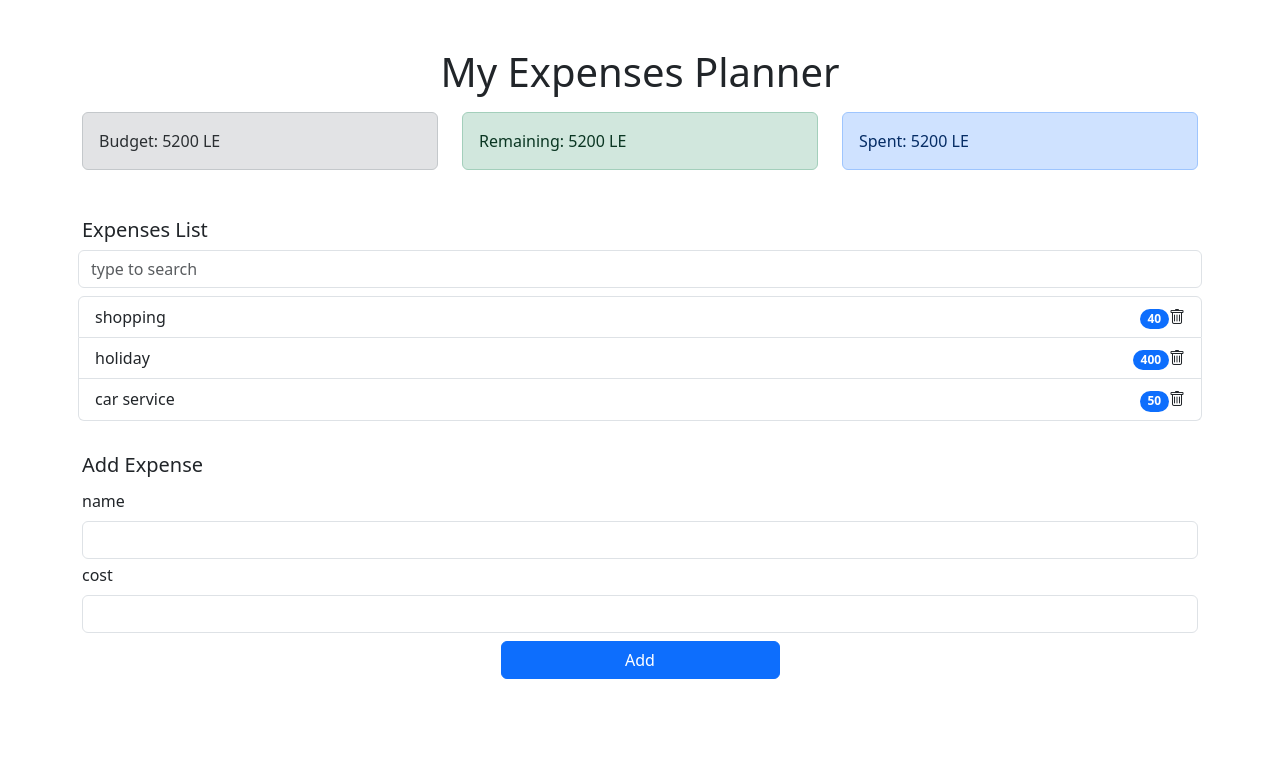
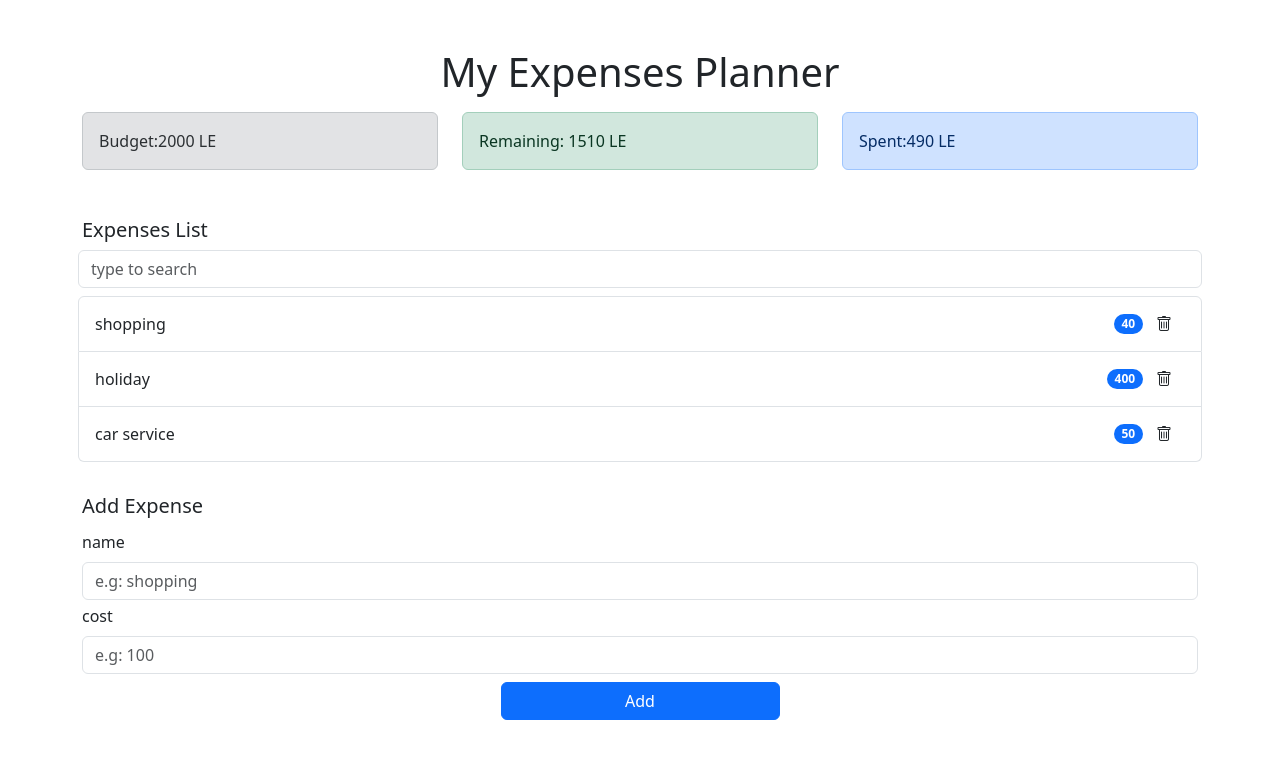
Before and after one commit to manaressam9/reactproj, a React app: page / in a window 1280 px wide. Shown: the top 758 px of the page. Built offline with nearby package versions, Linux system fonts and the light colour scheme.

Commit message:
using useContext()  to store& update& delte global inital state

```diff
--- a/package.json
+++ b/package.json
@@ -29,6 +29,7 @@
     "css-loader": "^6.8.1",
     "react": "^18.2.0",
     "react-dom": "^18.2.0",
-    "style-loader": "^3.3.3"
+    "style-loader": "^3.3.3",
+    "uuid": "^9.0.0"
   }
 }
--- a/src/App.js
+++ b/src/App.js
@@ -4,10 +4,12 @@ import Remaining from "./component/Expense_Tracker/Remaining";
 import Spent from "./component/Expense_Tracker/Spent";
 import ExpenseSearch from "./component/Expense_Tracker/ExpenseSearch";
 import AddExpense from "./component/Expense_Tracker/AddExpense";
+import { AppProvider } from "./component/Expense_Tracker/context/AppContext";
 
 const App = () => {
    return (
-      <div className="container">
+      <AppProvider>
+         <div className="container">
        <h1 className="text-center mt-5">My Expenses Planner</h1>
         <div className="row mt-3">
           <div className="col-sm"><Budget /></div>
@@ -21,6 +23,7 @@ const App = () => {
          <AddExpense/>
         </div>
       </div>
+      </AppProvider>
    )
 }
 
--- a/src/component/Expense_Tracker/AddExpense.js
+++ b/src/component/Expense_Tracker/AddExpense.js
@@ -1,23 +1,43 @@
-import React from "react";
+import React, { useState, useContext } from "react";
+import { AppContext } from "./context/AppContext";
+import { v4 as uuidv4 } from "uuid";
 
 export default function AddExpense(){
+    const { dispatch } = useContext(AppContext);
 
+      const [name, setName] = useState('');
+      const [cost, setCost] = useState('');
+
+      const AddExpenseHandler = ()=>{
+
+        const expense = {
+            id : uuidv4(),
+            name: name,
+            cost: parseFloat(cost),
+        }
+       dispatch({
+            type: 'add',
+            payload: expense,
+        })
+      }
     return(
         <>
         <h5 className="mt-3"> Add Expense</h5>
+
         <div className="mt-1">
-        <label className="form-label" placeholder="shopping">name</label>
-        <input type="text" className="form-control" required='required'/>
+        <label className="form-label">name</label>
+        <input type="text" value={name} onChange={e => setName(e.target.value)} className="form-control" required='required'  placeholder="e.g: shopping"/>
         </div>
 
         <div className="mt-1">
         <label className="form-label" placeholder="100 ">cost</label>
-        <input type="text" className="form-control" required='required'/>
+        <input type="text" value={cost} onChange={e => setCost(e.target.value)}  className="form-control" required='required' placeholder="e.g: 100"/>
         </div>
         <div className="d-flex justify-content-center">
-        <button className="mt-2 btn btn-primary w-25 ">Add</button>
+        <button onClick={AddExpenseHandler} className="mt-2 btn btn-primary w-25 " >Add</button>
 
         </div>
+
         </>
     );
 }
--- a/src/component/Expense_Tracker/Budget.js
+++ b/src/component/Expense_Tracker/Budget.js
@@ -1,11 +1,12 @@
-import React from "react";
+import React, {useContext} from "react";
+import { AppContext } from "./context/AppContext";
 
 export default function Budget(){
-
+   const {budget} = useContext(AppContext);
     return(
         <>
         <div className="alert alert-secondary">
-            <span>Budget: 5200 LE</span>
+            <span>Budget:{budget} LE</span>
         </div>
         </>
     );
--- a/src/component/Expense_Tracker/ExpenseSearch.js
+++ b/src/component/Expense_Tracker/ExpenseSearch.js
@@ -1,12 +1,20 @@
-import React from "react";
+import React, { useContext } from "react";
+import { AppContext } from "./context/AppContext";
 
 const ExpenseSearch = () => {
 
-    const ExpensesList = [
+    /*const ExpensesList = [
         { id: 12, name: 'shopping', cost: 40 },
 		{ id: 13, name: 'holiday', cost: 400 },
 		{ id: 14, name: 'car service', cost: 50 },
-    ];
+    ];*/
+    const {expenses, dispatch} =  useContext(AppContext);
+    const deleteExpHandler =(id) =>{
+        dispatch({
+            type: 'delete',
+            payload:id,
+        })
+    }
     return (
         <>
             <h5 className="mt-3">Expenses List</h5>
@@ -15,7 +23,7 @@ const ExpenseSearch = () => {
             </div>
             <div className="mt-2 px-2">
             <ul className="list-group">
-            {ExpensesList.map(expense => (
+            {expenses.map(expense => (
                 <li key={expense.id} className="list-group-item d-flex justify-content-between align-items-center">
                     {expense.name}
                     <div>
@@ -23,7 +31,7 @@ const ExpenseSearch = () => {
                     {expense.cost}
                         </span>
 
-                        <i className="bi bi-trash"></i>
+                       <button onClick={() => {deleteExpHandler(expense.id)}} className="btn ">  <i className="bi bi-trash" ></i></button>
                     </div>
                 </li>
             ))}
--- a/src/component/Expense_Tracker/Remaining.js
+++ b/src/component/Expense_Tracker/Remaining.js
@@ -1,11 +1,19 @@
-import React from "react";
+import React, { useContext } from "react";
+import { AppContext } from "./context/AppContext";
 
 export default function Remaining(){
+    const {expenses, budget} = useContext(AppContext);
 
+    const spent = expenses.reduce((spent,item) => {
+        return ( spent += item.cost);
+    },0);
+
+    const alertType = spent > budget ? 'alert-danger': 'alert-success';
+    const remained = budget - spent;
     return(
         <>
-                <div className="alert alert-success">
-            <span>Remaining: 5200 LE</span>
+                <div className={`alert ${alertType} `}>
+            <span>Remaining: {remained} LE</span>
         </div>
         </>
     );
--- a/src/component/Expense_Tracker/Spent.js
+++ b/src/component/Expense_Tracker/Spent.js
@@ -1,11 +1,15 @@
-import React from "react";
+import React, { useContext } from "react";
+import { AppContext } from "./context/AppContext";
 
 export default function Spent(){
-
+    const {expenses} = useContext(AppContext);
+    const totalExp = expenses.reduce((total,item) => {
+        return( total += item.cost);
+    }, 0);
     return(
         <>
                 <div className="alert alert-primary">
-            <span>Spent: 5200 LE</span>
+            <span>Spent:{totalExp} LE</span>
         </div>
         </>
     );
--- /dev/null
+++ b/src/component/Expense_Tracker/context/AppContext.js
@@ -0,0 +1,54 @@
+//create global initial state
+
+import React, { createContext, useReducer } from "react";
+
+//reducer func of useReducer hook
+const AppReducer = (state, action)=>{
+switch(action.type){
+    case 'add':{
+        return{
+            ...state,
+            expenses:[...state.expenses, action.payload],
+        }
+    }
+    case 'delete':{
+        return {
+            ...state,
+            expenses: state.expenses.filter(expense => expense.id !== action.payload),
+        }
+    }
+    default:{
+        return state;
+    }
+}
+};
+const initialState = {
+    budget: 2000,
+    expenses: [
+        { id: 12, name: 'shopping', cost: 40 },
+		{ id: 13, name: 'holiday', cost: 400 },
+		{ id: 14, name: 'car service', cost: 50 },
+    ]
+};
+
+//export context object
+export const AppContext = createContext();
+
+//Add AppProvider: a component that wraps the components
+//which we want to pass the initial state to, used with useReducer
+//hook to actually store the global state
+
+export const AppProvider = (props) => {
+    const [state, dispatch] =  useReducer(AppReducer, initialState);
+    return(
+        <AppContext.Provider
+        value={{
+            budget: state.budget,
+            expenses: state.expenses,
+            dispatch,
+        }}
+        >
+            {props.children}
+        </AppContext.Provider>
+    );
+};
```
Also changed, not shown: 1 other file (tests, documents, lock files or other folders).
